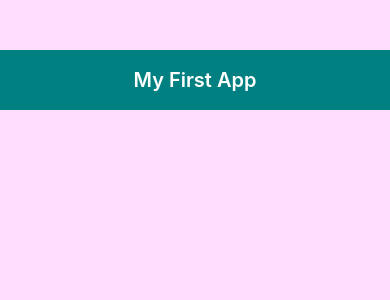
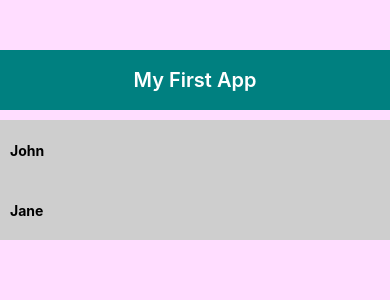
Before and after one commit to shivam0626/React-Native_0626, a React Native app in the folder my-app/: screen / in a window 390 px wide. Shown: the top 300 px of the page. Built offline with nearby package versions, Linux system fonts and the light colour scheme.

Commit message:
card added

```diff
--- a/my-app/App.js
+++ b/my-app/App.js
@@ -1,11 +1,32 @@
 import { StatusBar } from 'expo-status-bar';
-import { StyleSheet, Text, View } from 'react-native';
+import { FlatList, StyleSheet, Text, View } from 'react-native';
 import Header from './Components/Header';
+import { useState } from 'react';
+import Card from './Components/Card';
 
 export default function App() {
+  const [data,setData] = useState([
+    {
+      id:1,
+      name:"John",
+      email:"john@masaischool.com"
+    },
+    {
+      id:2,
+      name:"Jane",
+      email:"jane@masaischool.com"
+    }
+  ])
   return (
     <View style={styles.container}>
       <Header title="My First App" />
+      <View>
+        <FlatList
+          data={data}
+          keyExtractor={item=>item.id}
+          renderItem={({item})=> <Card{...item}/>}
+         />
+      </View>
     </View>
   );
 }
--- /dev/null
+++ b/my-app/Components/Card.js
@@ -0,0 +1,32 @@
+import React, { useState } from 'react'
+import { TouchableOpacity, StyleSheet, Text, View } from 'react-native'
+
+const Card = ({name,email}) => {
+    const [isopen,setOpen] = useState(false);
+  return (
+    <TouchableOpacity onPress={()=>setOpen(!isopen)}>
+        <View style={styles.container}>
+        <Text style={styles.text}>
+            {name}
+        </Text>
+        {isopen &&  <Text style={styles.text}>
+            {email}
+        </Text>}
+    </View>
+    </TouchableOpacity>
+
+  )
+}
+const styles = StyleSheet.create({
+    container:{
+        height:60,
+        backgroundColor:"#cecece",
+        justifyContent:"center",
+        padding:10
+    },
+    text:{
+        fontWeight:"bold"
+    }
+})
+
+export default Card;
--- a/my-app/Components/Header.js
+++ b/my-app/Components/Header.js
@@ -14,7 +14,8 @@ const styles = StyleSheet.create({
     container: {
         height:60,
         backgroundColor:"teal",
-        justifyContent:"center"
+        justifyContent:"center",
+        marginBottom:10
     },
     text:{
         color:"#ffff",
```
